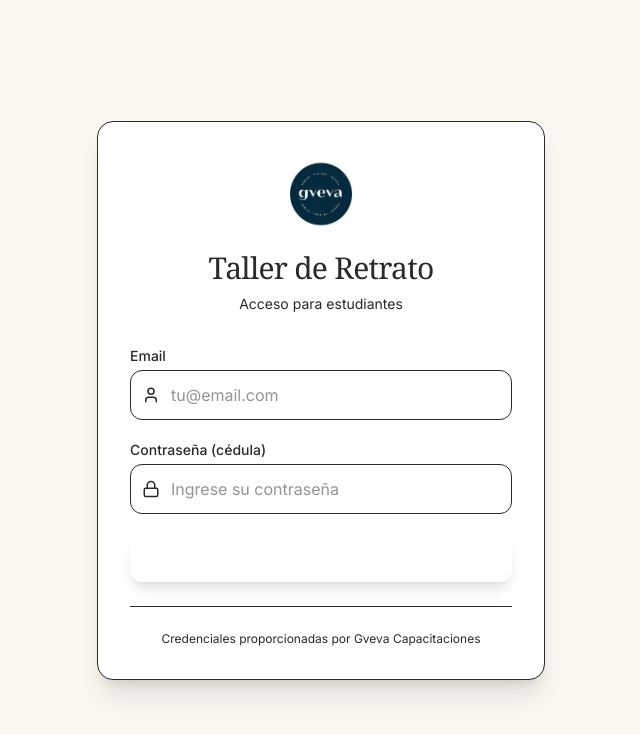
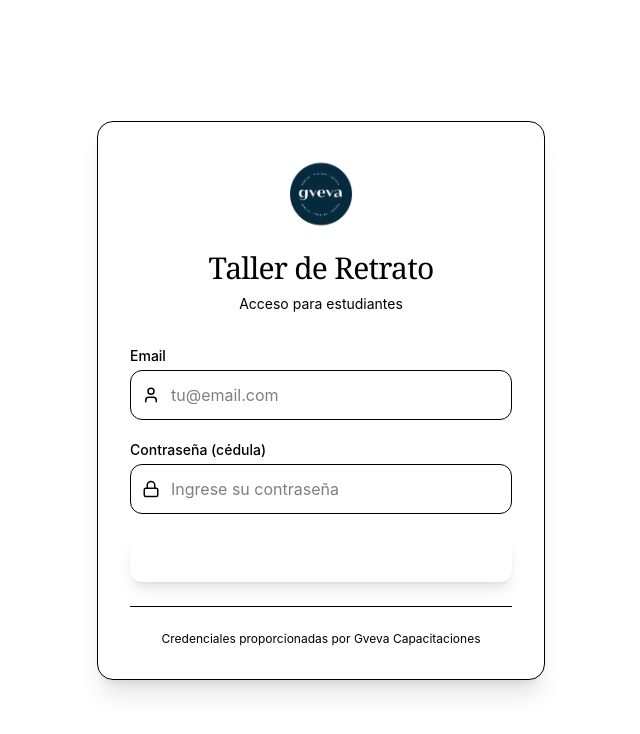
Before and after one commit to patorres2/pagina_principal_taller_retrato, a React (Vite) app: page / in a window 1280 px wide. Shown: the top 734 px of the page, without its empty margins (319-959 px from the left). Built offline with nearby package versions, Linux system fonts and the light colour scheme.

Commit message:
Formato y actualizacion de la duracion de las clases

```diff
--- a/src/App.tsx
+++ b/src/App.tsx
@@ -227,7 +227,7 @@ export default function App({ onLogout }: { onLogout: () => void }) {
                                     </button>
                                     <button
                                       onClick={() => handleDownloadPdf(pdf, `${c.title} - PDF ${pdfIdx + 1}`)}
-                                      className="flex items-center gap-1 px-3 py-1.5 bg-clay/10 text-clay rounded-lg text-xs font-medium hover:bg-clay/20 transition-colors"
+                                      className="flex items-center gap-2 px-6 py-3 bg-clay text-white rounded-full text-xs font-bold uppercase tracking-widest hover:bg-clay/90 transition-all shadow-lg shadow-clay/20"
                                     >
                                       <Download size={12} /> Descargar
                                     </button>
--- a/src/data.ts
+++ b/src/data.ts
@@ -47,7 +47,7 @@ export const WORKSHOP_DATA: Module[] = [
         title: "Aprender a Observar",
         duration: "2 horas",
         objective: "Practicar la observación y la motricidad.",
-        pdfUrl: "/pdfs/sesion inicial.pdf"  // ← Se agrega esta línea
+        pdfUrl: "/pdfs/sesion_inicial.pdf"  // ← Se agrega esta línea
       },
       {
         number: 2,
--- a/src/index.css
+++ b/src/index.css
@@ -1,6 +1,6 @@
 @import "tailwindcss";
 
-:root {
+theme {
   /* Colores personalizados */
   --color-clay: #c17a5d;
   --color-paper: #faf6f0;
```
